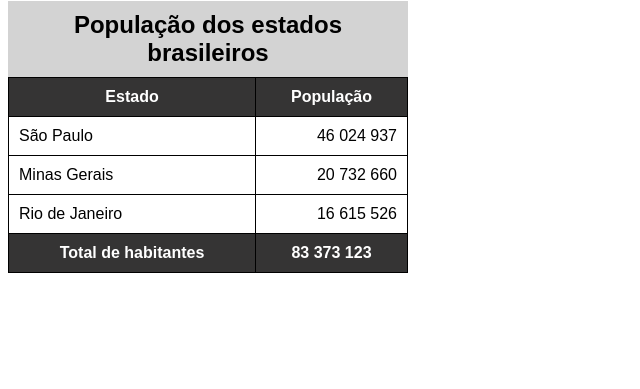
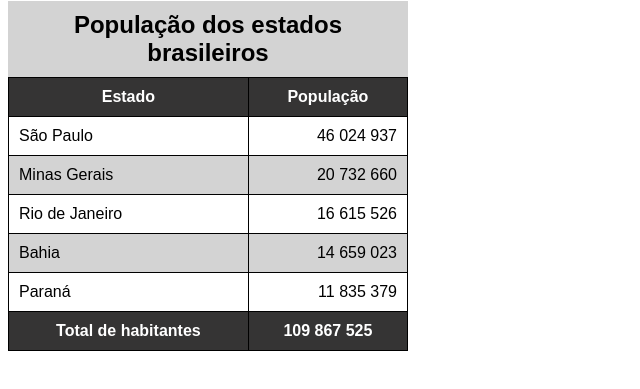
Before and after one commit to DanielPadilhaPortella/html-css, a plain HTML site: page exercícios/ex024/tabela002.html in a window 1280 px wide. Shown: the part 79-468 px from the top of the page, without its empty margins (0-640 px from the left). Drawn offline with Linux system fonts and the light colour scheme.

Commit message:
adicionei cores a minha tabela

```diff
--- a/exercícios/ex024/tabela002.html
+++ b/exercícios/ex024/tabela002.html
@@ -28,6 +28,16 @@
       background-color: rgb(53, 52, 52);
       color: white;
     }
+
+    tbody > tr:nth-child(odd){ /*odd = par, even = impar*/
+      background-color: white;
+
+    }
+
+    tbody > tr:nth-child(even){
+      background-color: lightgray;
+    }
+
     td.num{
       text-align: right;
     }
@@ -71,12 +81,20 @@
         <td>Rio de Janeiro</td>
         <td class="num">16 615 526</td>
       </tr>
+      <tr>
+        <td>Bahia</td>
+        <td class="num">14 659 023</td>
+      </tr>
+      <tr>
+        <td>Paraná</td>
+        <td class="num">11 835 379</td>
+      </tr>
     </tbody>
 
     <tfoot>
       <tr>
         <th>Total de habitantes</th>
-        <th>83 373 123</th>
+        <th>109 867 525</th>
       </tr>
     </tfoot>
   </table>
```
Also changed, not shown: exercícios/ex024/tabela003.html (added).
